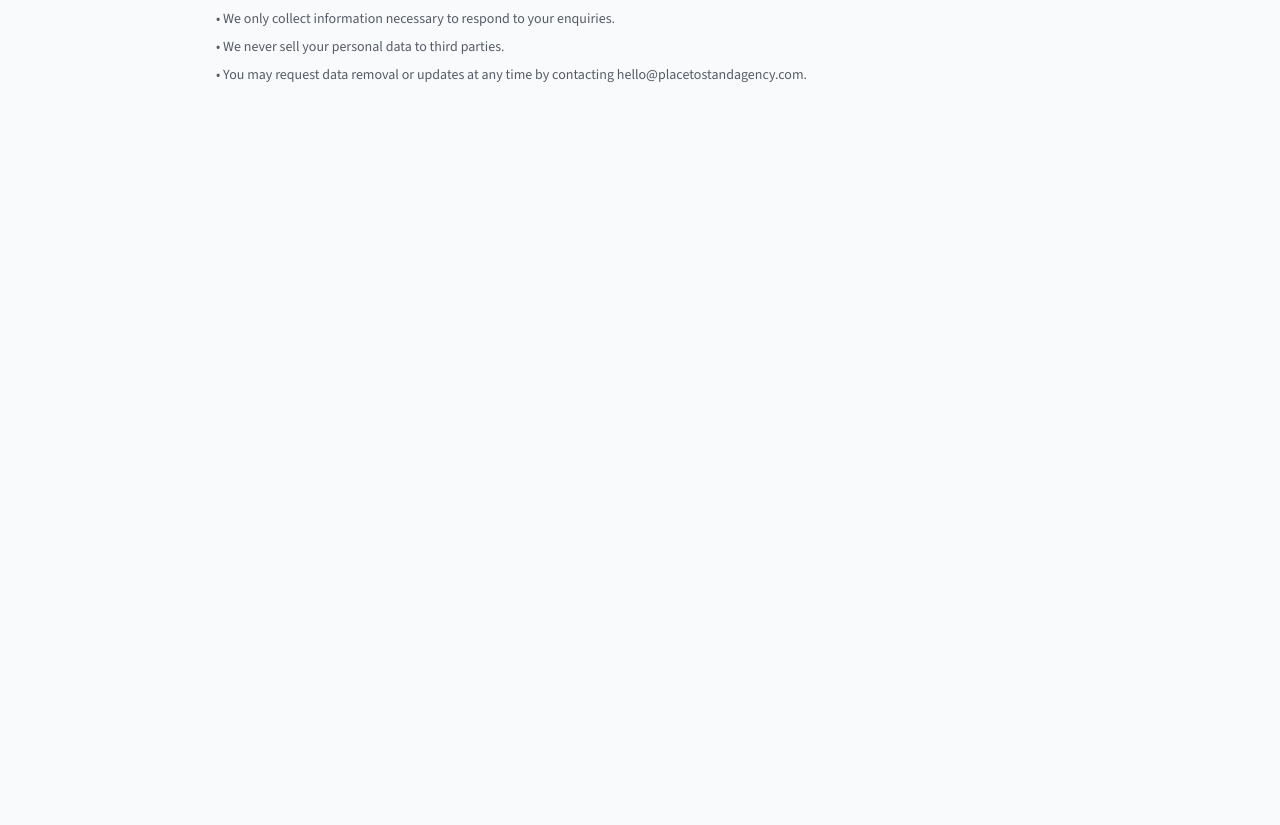
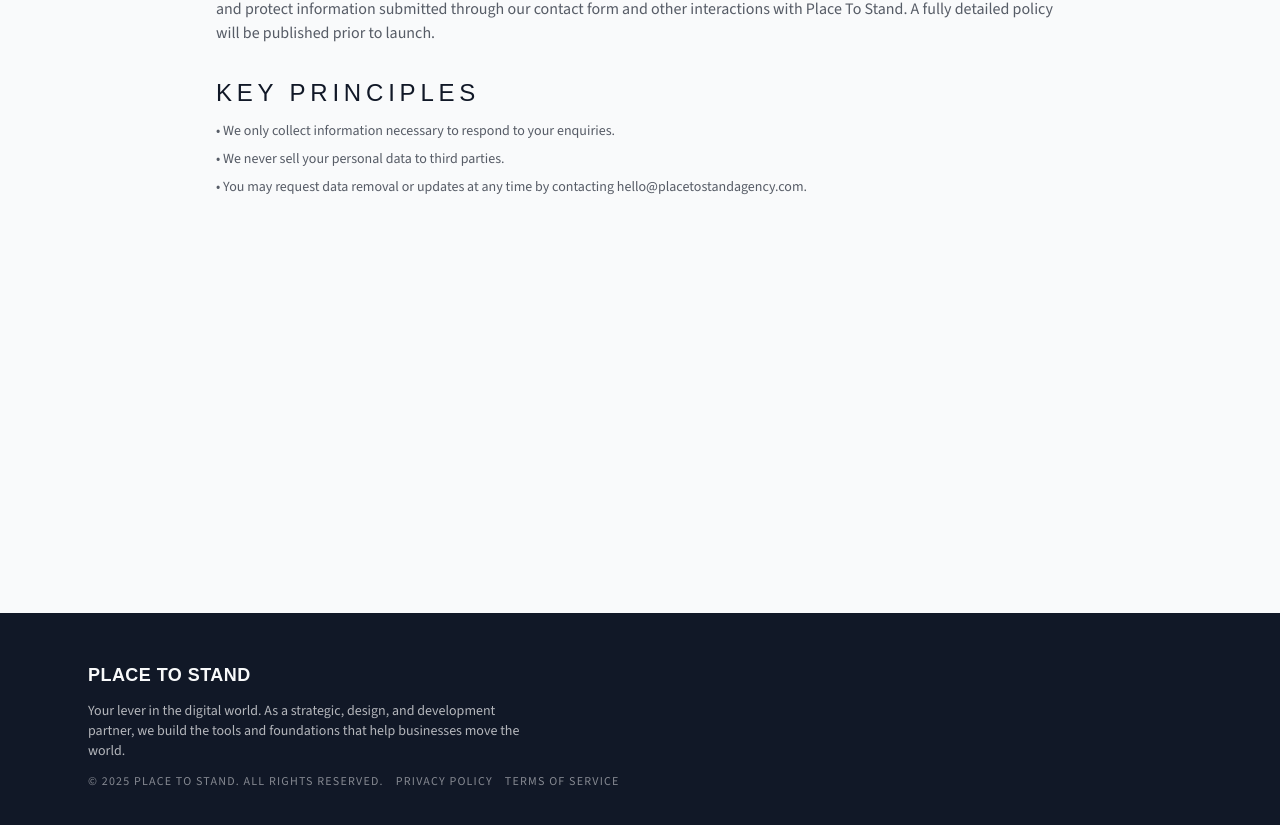
Before and after one commit to thegfnc/place-to-stand, a Next.js app: page /privacy in a window 1280 px wide. Shown: the part 299-1124 px from the top of the page. Before the commit the page ends 800 px from the top, so only its background shows below. Built offline with nearby package versions, Linux system fonts and the light colour scheme; a web font is replaced by a local one.

Commit message:
Fix layout for terms and privacy

```diff
--- a/app/layout.tsx
+++ b/app/layout.tsx
@@ -5,6 +5,8 @@ import './globals.css'
 import { Analytics } from '@vercel/analytics/react'
 import { cn } from '@/src/lib/utils'
 import { Toaster } from '@/src/components/ui/use-toast'
+import { Header } from '@/src/components/layout/header'
+import { Footer } from '@/src/components/layout/footer'
 
 const afacad = Afacad({
   subsets: ['latin'],
@@ -61,7 +63,11 @@ export default function RootLayout({ children }: { children: ReactNode }) {
           sourceSans.variable
         )}
       >
-        {children}
+        <div className='relative flex min-h-screen flex-col bg-ink-light'>
+          <Header />
+          {children}
+          <Footer />
+        </div>
         <Toaster />
         <Analytics />
       </body>
--- a/app/page.tsx
+++ b/app/page.tsx
@@ -1,5 +1,3 @@
-import { Header } from '@/src/components/layout/header'
-import { Footer } from '@/src/components/layout/footer'
 import { HeroSection } from '@/src/components/sections/hero-section'
 import { ServicesSection } from '@/src/components/sections/services-section'
 import { HowWeWorkSection } from '@/src/components/sections/how-we-work-section'
@@ -10,8 +8,6 @@ import { ContactSection } from '@/src/components/sections/contact-section'
 
 export default function HomePage() {
   return (
-    <div className='relative flex min-h-screen flex-col bg-ink-light'>
-      <Header />
     <main className='flex-1'>
       <HeroSection />
       <ServicesSection />
@@ -21,7 +17,5 @@ export default function HomePage() {
       <FaqSection />
       <ContactSection />
     </main>
-      <Footer />
-    </div>
   )
 }
--- a/app/privacy/page.tsx
+++ b/app/privacy/page.tsx
@@ -6,7 +6,7 @@ export const metadata = {
 
 export default function PrivacyPage() {
   return (
-    <main className='mx-auto flex min-h-screen w-full max-w-4xl flex-col gap-8 px-6 py-24'>
+    <main className='mx-auto mt-28 flex min-h-screen w-full max-w-4xl flex-col gap-8 px-6 py-24'>
       <section className='space-y-4'>
         <h1 className='font-headline text-5xl uppercase tracking-[0.1em] text-ink'>
           Privacy Policy
--- a/app/terms/page.tsx
+++ b/app/terms/page.tsx
@@ -6,7 +6,7 @@ export const metadata = {
 
 export default function TermsPage() {
   return (
-    <main className='mx-auto flex min-h-screen w-full max-w-4xl flex-col gap-8 px-6 py-24'>
+    <main className='mx-auto mt-28 flex min-h-screen w-full max-w-4xl flex-col gap-8 px-6 py-24'>
       <section className='space-y-4'>
         <h1 className='font-headline text-5xl uppercase tracking-[0.1em] text-ink'>
           Terms of Service
--- a/src/components/layout/footer.tsx
+++ b/src/components/layout/footer.tsx
@@ -1,41 +1,36 @@
-import Link from "next/link";
+import Link from 'next/link'
 
 export function Footer() {
-  const year = new Date().getFullYear();
+  const year = new Date().getFullYear()
   return (
-    <footer className="bg-ink text-ink-light">
-      <div className="mx-auto flex w-full max-w-6xl flex-col gap-8 px-6 py-12 md:flex-row md:items-center md:justify-between">
-        <div className="flex flex-col gap-3">
-          <span className="font-logo text-lg uppercase tracking-[0.3em]">Place To Stand</span>
-          <p className="max-w-md text-sm text-ink-light/70">
-            Your lever in the digital world. We build the foundations that help small businesses move the world.
+    <footer className='bg-ink text-ink-light'>
+      <div className='mx-auto flex w-full max-w-6xl flex-col gap-8 px-6 py-12 md:flex-row md:items-center md:justify-between'>
+        <div className='flex flex-col gap-3'>
+          <span className='font-logo text-lg font-semibold uppercase tracking-[0.025em]'>
+            Place To Stand
+          </span>
+          <p className='max-w-md text-sm text-ink-light/70'>
+            Your lever in the digital world. As a strategic, design, and
+            development partner, we build the tools and foundations that help
+            businesses move the world.
           </p>
-          <span className="text-xs uppercase tracking-[0.3em] text-ink-light/50">
-            © {year} Place To Stand. All rights reserved.
-          </span>
-        </div>
-        <div className="flex flex-col gap-4 text-sm uppercase tracking-[0.3em]">
-          <div className="flex gap-4">
-            <Link className="transition hover:text-white" href="/privacy">
+          <div className='flex gap-3 text-xs uppercase tracking-[0.1em] text-ink-light/50'>
+            <span>© {year} Place To Stand. All rights reserved. </span>
+            <Link
+              className='text-ink-light/50 transition hover:text-white'
+              href='/privacy'
+            >
               Privacy Policy
             </Link>
-            <Link className="transition hover:text-white" href="/terms">
+            <Link
+              className='text-ink-light/50 transition hover:text-white'
+              href='/terms'
+            >
               Terms of Service
-            </Link>
-          </div>
-          <div className="flex gap-4">
-            <Link className="transition hover:text-white" href="https://instagram.com" aria-label="Instagram">
-              Instagram
-            </Link>
-            <Link className="transition hover:text-white" href="https://linkedin.com" aria-label="LinkedIn">
-              LinkedIn
-            </Link>
-            <Link className="transition hover:text-white" href="https://dribbble.com" aria-label="Dribbble">
-              Dribbble
             </Link>
           </div>
         </div>
       </div>
     </footer>
-  );
+  )
 }
```
Lines whose indentation alone changed are shown as unchanged.
